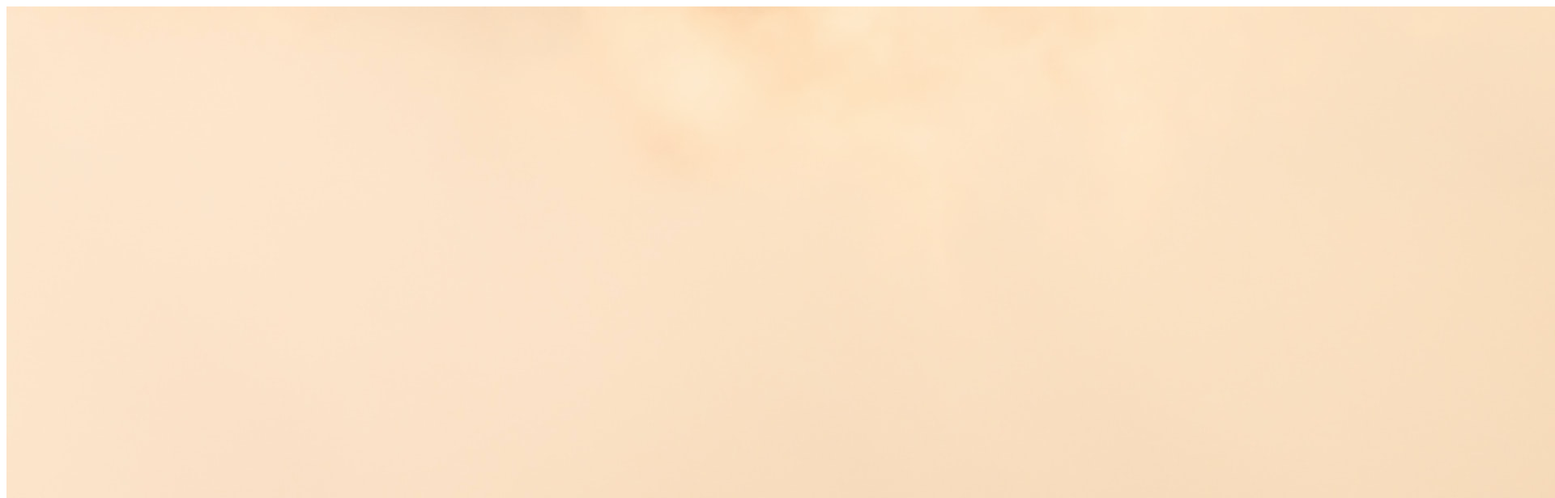
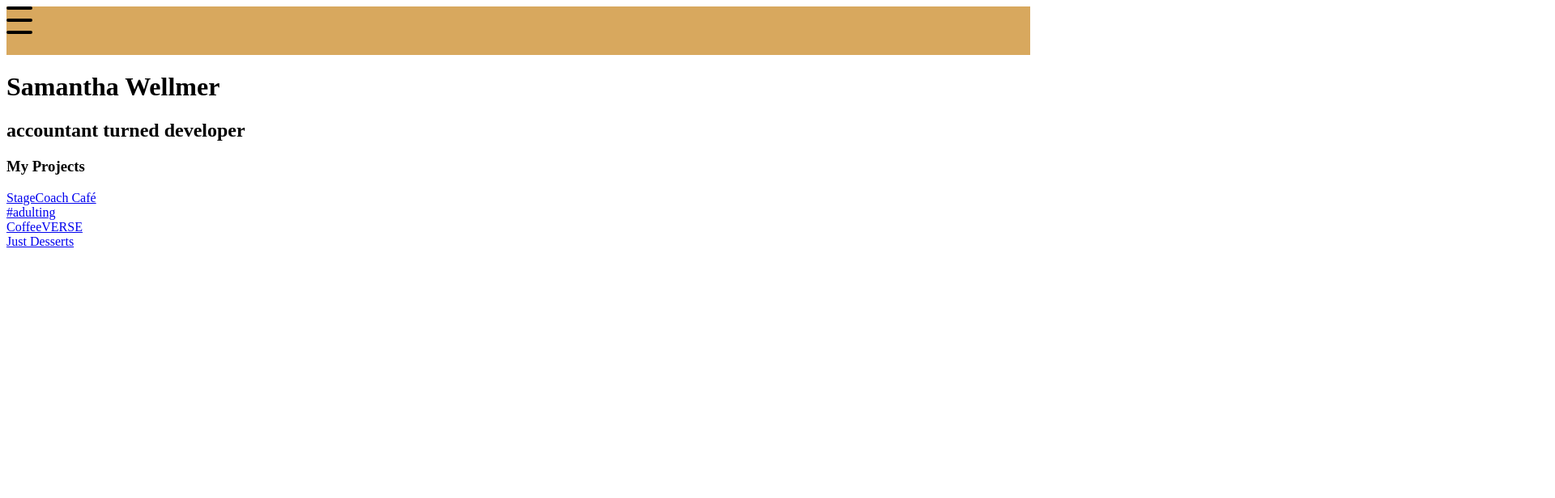
Before and after one commit to smwellmer/sw-portfolio, a Next.js app: page / in a window 1280 px wide. Shown: the top 616 px of the page at 81% size, 1920 px wide, since content can reach past the window. Built offline with nearby package versions, Linux system fonts and the light colour scheme.

Commit message:
friday afternoon

```diff
--- /dev/null
+++ b/components/Hamburger.js
@@ -0,0 +1,45 @@
+export default function Hamburger({isOpen}) {
+    return (
+        <>
+            <div className='hamburger'>
+                <div className='burger burger1'></div>
+                <div className='burger burger2'></div>
+                <div className='burger burger3'></div>
+            </div>
+
+            <style jsx>{`
+                .hamburger{
+                    width: 2rem;
+                    height: 2.1rem;
+                    display: flex;
+                    justify-content: space-between;
+                    flex-flow: column nowrap;
+                    z-index; 10;
+
+                }
+                .burger{
+                    width: 2rem;
+                    height: 0.25rem;
+                    border-radius: 10px;
+                    transform-origin: 1px;
+                    transition: all 0.3s linear;
+                    background-color: black;
+                    position: relative;
+
+                }
+
+                .burger1{
+                    transform: ${isOpen ? 'rotate(45deg)' : 'rotate(0)'};
+                }
+                .burger2{
+                    transform: ${isOpen ? 'translateX(100%)' : 'tranlsateX(0)'};
+                    opacity: ${isOpen ? 0 : 1};
+                }
+                .burger3{
+                    transform: ${isOpen ? 'rotate(-45deg)' : 'rotate(0)'};
+                }
+            `}
+            </style>
+        </>
+    )
+  }
--- a/components/Header.js
+++ b/components/Header.js
@@ -3,9 +3,9 @@ import Link from "next/link";
 export default function Header(props) {
     return (
     <header>
-        <Link href="/"><a>Home</a></Link>
+        {/* <Link href="/"><a>Home</a></Link>
         <Link href="/About"><a>About</a></Link>
-        <Link href="/Contact"><a>Contact</a></Link>
+        <Link href="/Contact"><a>Contact</a></Link> */}
     </header>
     );
   }
--- /dev/null
+++ b/components/Nav.js
@@ -0,0 +1,50 @@
+import Hamburger from "./Hamburger"
+import { useState } from "react";
+
+export default function Nav(props) {
+
+    const [hamburgerOpen, setHamburgerOpen] = useState(false);
+
+    const toggleHamburger = () => {
+        setHamburgerOpen(!hamburgerOpen)
+    }
+
+
+    return (
+        <div>
+            <div className='navigation'>
+                <ul>
+                    <li>Home</li>
+                    <li>Projects</li>
+                    <li>About</li>
+                    <li>Contact</li>
+                </ul>
+                <div className='hamburger' onClick={toggleHamburger}>
+                    <Hamburger isOpen={hamburgerOpen}/>
+                </div>
+            </div>
+
+            <style jsx>{`
+                .navigation {
+                    width: 100%;
+                    height: 60px;
+                    background-color: #d8a85e;
+                }
+                .navigation ul {
+                    display: ${hamburgerOpen ? 'inline' : 'none'};
+                    background-color: #d8a85e;
+                    height: 25vh;
+                    width: 30vw;
+                    margin-top: 60px;
+                    position: absolute;
+                }
+                .navigation ul li{
+                    list-style-type: none;
+                    padding-right: 10px;
+                }
+            `}
+            </style>
+
+        </div>
+    )
+  }
--- a/pages/index.js
+++ b/pages/index.js
@@ -1,12 +1,12 @@
 import projects from "../data/projects.json";
 import Link from "next/link";
-import Hero from '../components/Hero'
+import Nav from '../components/Nav'
 
 export default function Home() {
   return (
     <div>
       <div>
-      <Hero />
+      <Nav />
       <h1>Samantha Wellmer</h1>
       <h2>accountant turned developer</h2>
       </div>
--- a/styles/globals.css
+++ b/styles/globals.css
@@ -1,7 +1,13 @@
 html, body {
   padding: 0;
   margin: 0;
-  background-color: #d6d8d4;
+}
+body{
+  background-image: url(/yellow.jpg);
+  max-width: 100%;
+  height: auto;
+  background-size: cover;
+  background-repeat: no-repeat;
 }
 
 a {
@@ -13,9 +19,17 @@ a {
   box-sizing: border-box;
 }
 
-.hero {
-  width: 100vw;
-  height: 100vh;
-  opacity: .8;
-  top: 0;
+.hamburger{
+  display: fixed;
+  padding-top: 10px;
+  margin-left: 10px;
+  z-index: 10;
 }
+
+
+
+@media screen and (min-width: 768px){
+  .hamburger{
+    display: none;
+  }
+}
```
Also changed, not shown: public/mountains.jpg (deleted), 1 other file (tests, documents, lock files or other folders).
